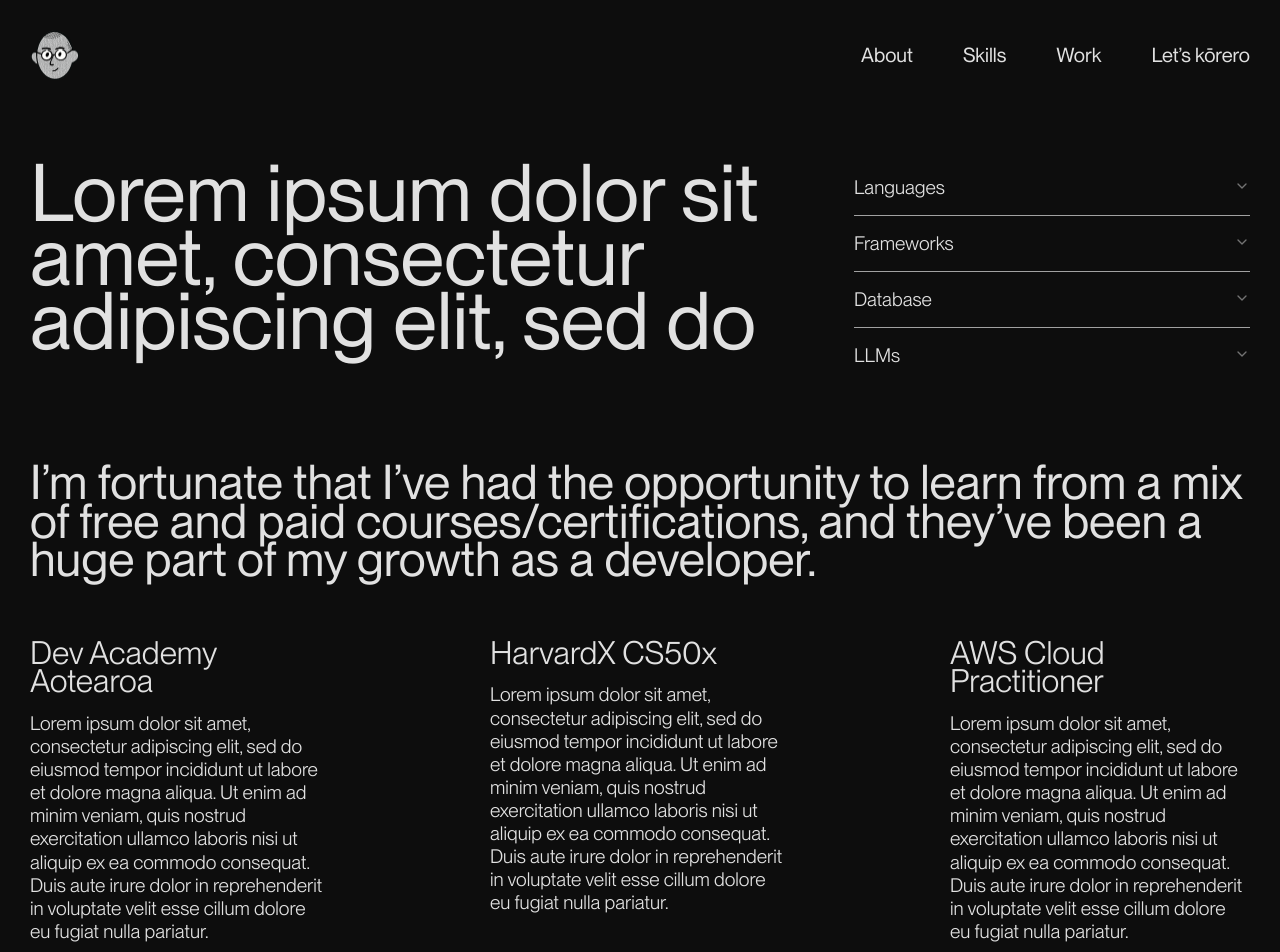
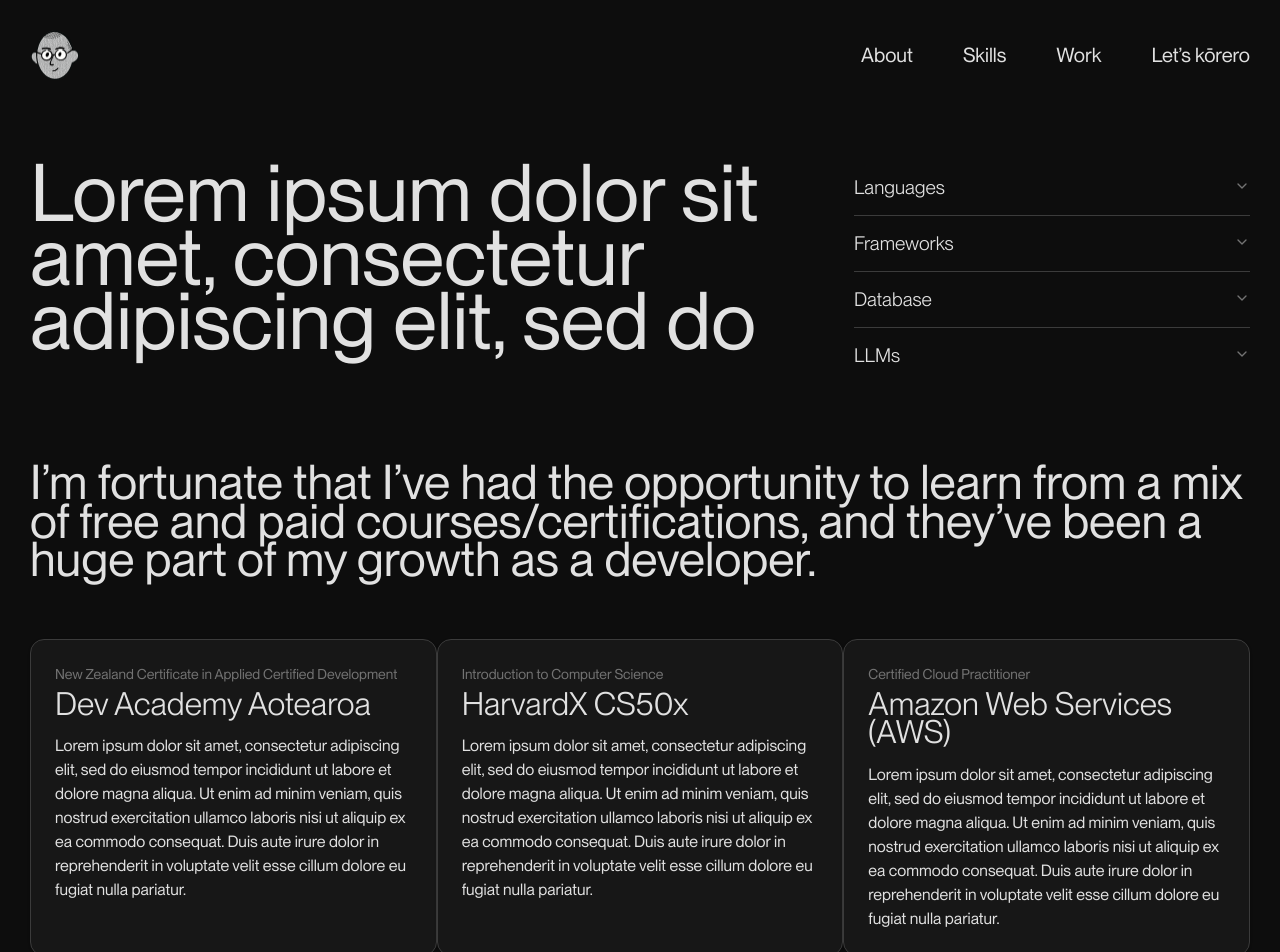
Before and after one commit to rohandrummond/portfolio, a Next.js app: page /skills in a window 1280 px wide. Shown: the top 952 px of the page. Built offline with nearby package versions, Linux system fonts and the light colour scheme.

Commit message:
#8 #9 Convert education to cards on Skills page and actions to buttons on Contact page

```diff
--- a/package.json
+++ b/package.json
@@ -12,6 +12,7 @@
     "@radix-ui/react-accordion": "^1.2.12",
     "@radix-ui/react-icons": "^1.3.2",
     "@radix-ui/react-separator": "^1.1.7",
+    "@radix-ui/react-slot": "^1.2.3",
     "@tailwindcss/cli": "^4.1.13",
     "class-variance-authority": "^0.7.1",
     "clsx": "^2.1.1",
--- a/src/app/globals.css
+++ b/src/app/globals.css
@@ -44,14 +44,14 @@
 
 :root {
   --radius: 0.625rem;
-  --background: oklch(0.1591 0 0);
-  --foreground: oklch(0.9097 0 0);
-  --card: oklch(1 0 0);
-  --card-foreground: oklch(0.145 0 0);
+  --background: #0D0D0D;
+  --foreground: #E1E1E1;
+  --card: #171717;
+  --card-foreground: #E1E1E1;
   --popover: oklch(1 0 0);
   --popover-foreground: oklch(0.145 0 0);
-  --primary: oklch(0.205 0 0);
-  --primary-foreground: oklch(0.985 0 0);
+  --primary: #171717;
+  --primary-foreground: #E1E1E1;
   --secondary: oklch(0.97 0 0);
   --secondary-foreground: oklch(0.205 0 0);
   --muted: oklch(0.97 0 0);
@@ -59,7 +59,7 @@
   --accent: oklch(0.97 0 0);
   --accent-foreground: oklch(0.205 0 0);
   --destructive: oklch(0.577 0.245 27.325);
-  --border: oklch(0.708 0 0);
+  --border: #3B3B3B;
   --input: oklch(0.922 0 0);
   --ring: oklch(0.708 0 0);
   --chart-1: oklch(0.646 0.222 41.116);
@@ -78,14 +78,14 @@
 }
 
 .dark {
-  --background: oklch(0.145 0 0);
-  --foreground: oklch(0.985 0 0);
-  --card: oklch(0.205 0 0);
-  --card-foreground: oklch(0.985 0 0);
+  --background: #0D0D0D;
+  --foreground: #E1E1E1;
+  --card: #171717;
+  --card-foreground: #E1E1E1;
   --popover: oklch(0.205 0 0);
   --popover-foreground: oklch(0.985 0 0);
-  --primary: oklch(0.922 0 0);
-  --primary-foreground: oklch(0.205 0 0);
+  --primary: #171717;
+  --primary-foreground: #E1E1E1;
   --secondary: oklch(0.269 0 0);
   --secondary-foreground: oklch(0.985 0 0);
   --muted: oklch(0.269 0 0);
@@ -93,7 +93,7 @@
   --accent: oklch(0.269 0 0);
   --accent-foreground: oklch(0.985 0 0);
   --destructive: oklch(0.704 0.191 22.216);
-  --border: oklch(1 0 0 / 10%);
+  --border: #3B3B3B;
   --input: oklch(1 0 0 / 15%);
   --ring: oklch(0.556 0 0);
   --chart-1: oklch(0.488 0.243 264.376);
@@ -156,8 +156,6 @@ body {
   line-height: 80%;
 }
 
-
-
 .nav-link {
   font-size: 1.25rem;
   font-weight: 400;
@@ -172,6 +170,13 @@ body {
   letter-spacing: normal;
 }
 
+.body-large {
+  font-size: 1.5rem;
+  font-weight: 300;
+  line-height: 120%;
+  letter-spacing: normal;
+}
+
 .body-text {
   font-size: 1.2rem;
   font-weight: 300;
--- a/src/app/skills/page.tsx
+++ b/src/app/skills/page.tsx
@@ -4,6 +4,15 @@ import {
   AccordionItem,
   AccordionTrigger,
 } from '@/components/ui/accordion'
+import {
+  Card,
+  CardAction,
+  CardContent,
+  CardDescription,
+  CardFooter,
+  CardHeader,
+  CardTitle,
+} from '@/components/ui/card'
 
 export default function Skills() {
   return (
@@ -47,40 +56,63 @@ export default function Skills() {
           free and paid courses/certifications, and they’ve been a huge part of
           my growth as a developer.
         </h3>
-        <div className="flex flex-row justify-between gap-40">
-          <div className="flex flex-col lg:w-!/3 gap-4">
-            <h4 className="sub-heading">Dev Academy Aotearoa</h4>
-            <p className="body-text">
+        <div className="flex flex-row justify-between">
+          <Card className="flex flex-col lg:w-1/3 gap-4">
+            <CardHeader>
+              <CardDescription>
+                New Zealand Certificate in Applied Certified Development
+              </CardDescription>
+              <CardTitle className="sub-heading">
+                Dev Academy Aotearoa
+              </CardTitle>
+            </CardHeader>
+            <CardContent>
+              <p>
                 Lorem ipsum dolor sit amet, consectetur adipiscing elit, sed do
                 eiusmod tempor incididunt ut labore et dolore magna aliqua. Ut
                 enim ad minim veniam, quis nostrud exercitation ullamco laboris
-              nisi ut aliquip ex ea commodo consequat. Duis aute irure dolor in
-              reprehenderit in voluptate velit esse cillum dolore eu fugiat
-              nulla pariatur.
+                nisi ut aliquip ex ea commodo consequat. Duis aute irure dolor
+                in reprehenderit in voluptate velit esse cillum dolore eu fugiat
+                nulla pariatur.{' '}
               </p>
-          </div>
-          <div className="flex flex-col lg:w-!/3 gap-4">
-            <h4 className="sub-heading">HarvardX CS50x</h4>
-            <p className="body-text">
+            </CardContent>
+          </Card>
+          <Card className="flex flex-col lg:w-1/3 gap-4">
+            <CardHeader>
+              <CardDescription>
+                Introduction to Computer Science
+              </CardDescription>
+              <CardTitle className="sub-heading">HarvardX CS50x</CardTitle>
+            </CardHeader>
+            <CardContent>
+              <p>
                 Lorem ipsum dolor sit amet, consectetur adipiscing elit, sed do
                 eiusmod tempor incididunt ut labore et dolore magna aliqua. Ut
                 enim ad minim veniam, quis nostrud exercitation ullamco laboris
-              nisi ut aliquip ex ea commodo consequat. Duis aute irure dolor in
-              reprehenderit in voluptate velit esse cillum dolore eu fugiat
-              nulla pariatur.
+                nisi ut aliquip ex ea commodo consequat. Duis aute irure dolor
+                in reprehenderit in voluptate velit esse cillum dolore eu fugiat
+                nulla pariatur.{' '}
               </p>
-          </div>
-          <div className="flex flex-col lg:w-!/3 gap-4">
-            <h4 className="sub-heading">AWS Cloud Practitioner</h4>
-            <p className="body-text">
+            </CardContent>
+          </Card>
+          <Card className="flex flex-col lg:w-1/3 gap-4">
+            <CardHeader>
+              <CardDescription>Certified Cloud Practitioner</CardDescription>
+              <CardTitle className="sub-heading">
+                Amazon Web Services (AWS)
+              </CardTitle>
+            </CardHeader>
+            <CardContent>
+              <p>
                 Lorem ipsum dolor sit amet, consectetur adipiscing elit, sed do
                 eiusmod tempor incididunt ut labore et dolore magna aliqua. Ut
                 enim ad minim veniam, quis nostrud exercitation ullamco laboris
-              nisi ut aliquip ex ea commodo consequat. Duis aute irure dolor in
-              reprehenderit in voluptate velit esse cillum dolore eu fugiat
-              nulla pariatur.
+                nisi ut aliquip ex ea commodo consequat. Duis aute irure dolor
+                in reprehenderit in voluptate velit esse cillum dolore eu fugiat
+                nulla pariatur.{' '}
               </p>
-          </div>
+            </CardContent>
+          </Card>
         </div>
       </section>
     </main>
--- /dev/null
+++ b/src/components/ui/button.tsx
@@ -0,0 +1,58 @@
+import * as React from "react"
+import { Slot } from "@radix-ui/react-slot"
+import { cva, type VariantProps } from "class-variance-authority"
+
+import { cn } from "@/lib/utils"
+
+const buttonVariants = cva(
+  "inline-flex items-center justify-center gap-2 whitespace-nowrap rounded-md text-sm font-medium transition-all disabled:pointer-events-none disabled:opacity-50 [&_svg]:pointer-events-none [&_svg:not([class*='size-'])]:size-4 shrink-0 [&_svg]:shrink-0 outline-none focus-visible:border-ring focus-visible:ring-ring/50 focus-visible:ring-[3px] aria-invalid:ring-destructive/20 dark:aria-invalid:ring-destructive/40 aria-invalid:border-destructive",
+  {
+    variants: {
+      variant: {
+        default: "bg-primary text-primary-foreground hover:bg-primary/90",
+        destructive:
+          "bg-destructive text-white hover:bg-destructive/90 focus-visible:ring-destructive/20 dark:focus-visible:ring-destructive/40 dark:bg-destructive/60",
+        outline:
+          "border bg-background shadow-xs hover:bg-accent hover:text-accent-foreground dark:bg-input/30 dark:border-input dark:hover:bg-input/50",
+        secondary:
+          "bg-secondary text-secondary-foreground hover:bg-secondary/80",
+        ghost:
+          "hover:bg-accent hover:text-accent-foreground dark:hover:bg-accent/50",
+        link: "text-primary underline-offset-4 hover:underline",
+      },
+      size: {
+        default: "h-9 px-4 py-2 has-[>svg]:px-3",
+        sm: "h-8 rounded-md gap-1.5 px-3 has-[>svg]:px-2.5",
+        lg: "h-10 rounded-md px-6 has-[>svg]:px-4",
+        icon: "size-9",
+      },
+    },
+    defaultVariants: {
+      variant: "default",
+      size: "default",
+    },
+  }
+)
+
+function Button({
+  className,
+  variant,
+  size,
+  asChild = false,
+  ...props
+}: React.ComponentProps<"button"> &
+  VariantProps<typeof buttonVariants> & {
+    asChild?: boolean
+  }) {
+  const Comp = asChild ? Slot : "button"
+
+  return (
+    <Comp
+      data-slot="button"
+      className={cn(buttonVariants({ variant, size, className }))}
+      {...props}
+    />
+  )
+}
+
+export { Button, buttonVariants }
--- /dev/null
+++ b/src/components/ui/card.tsx
@@ -0,0 +1,92 @@
+import * as React from "react"
+
+import { cn } from "@/lib/utils"
+
+function Card({ className, ...props }: React.ComponentProps<"div">) {
+  return (
+    <div
+      data-slot="card"
+      className={cn(
+        "bg-card text-card-foreground flex flex-col gap-6 rounded-xl border py-6 shadow-sm",
+        className
+      )}
+      {...props}
+    />
+  )
+}
+
+function CardHeader({ className, ...props }: React.ComponentProps<"div">) {
+  return (
+    <div
+      data-slot="card-header"
+      className={cn(
+        "@container/card-header grid auto-rows-min grid-rows-[auto_auto] items-start gap-1.5 px-6 has-data-[slot=card-action]:grid-cols-[1fr_auto] [.border-b]:pb-6",
+        className
+      )}
+      {...props}
+    />
+  )
+}
+
+function CardTitle({ className, ...props }: React.ComponentProps<"div">) {
+  return (
+    <div
+      data-slot="card-title"
+      className={cn("leading-none font-semibold", className)}
+      {...props}
+    />
+  )
+}
+
+function CardDescription({ className, ...props }: React.ComponentProps<"div">) {
+  return (
+    <div
+      data-slot="card-description"
+      className={cn("text-muted-foreground text-sm", className)}
+      {...props}
+    />
+  )
+}
+
+function CardAction({ className, ...props }: React.ComponentProps<"div">) {
+  return (
+    <div
+      data-slot="card-action"
+      className={cn(
+        "col-start-2 row-span-2 row-start-1 self-start justify-self-end",
+        className
+      )}
+      {...props}
+    />
+  )
+}
+
+function CardContent({ className, ...props }: React.ComponentProps<"div">) {
+  return (
+    <div
+      data-slot="card-content"
+      className={cn("px-6", className)}
+      {...props}
+    />
+  )
+}
+
+function CardFooter({ className, ...props }: React.ComponentProps<"div">) {
+  return (
+    <div
+      data-slot="card-footer"
+      className={cn("flex items-center px-6 [.border-t]:pt-6", className)}
+      {...props}
+    />
+  )
+}
+
+export {
+  Card,
+  CardHeader,
+  CardFooter,
+  CardTitle,
+  CardAction,
+  CardDescription,
+  CardContent,
+}
```
Also changed, not shown: src/app/contact/page.tsx (+10 -4 lines), 1 other file (tests, documents, lock files or other folders). Lines whose indentation alone changed are shown as unchanged.
